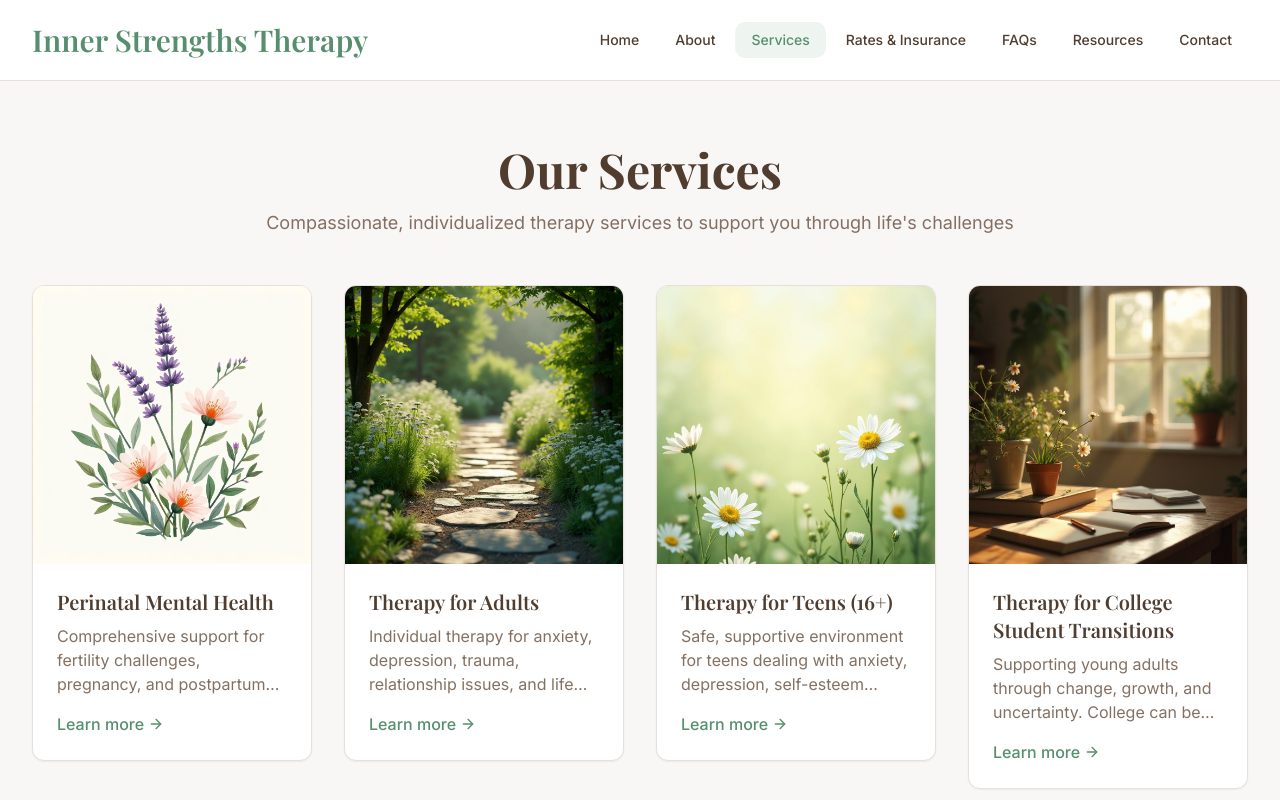
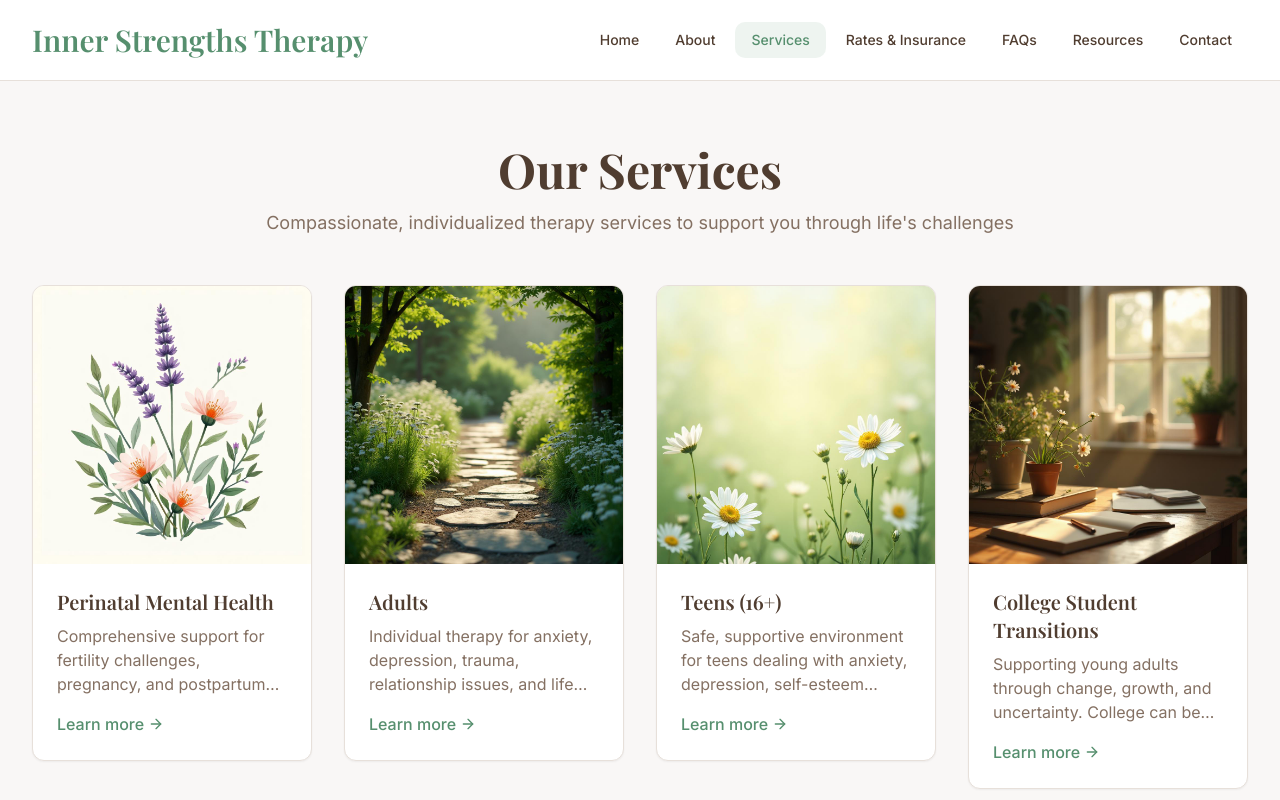
Before and after one commit to aminmag67/innerstrengths-calm-bloom, a React (Vite) app: page /services in a window 1280 px wide. Shown: the top 800 px of the page. Built offline with nearby package versions, Linux system fonts and the light colour scheme; the HTML template or start-up script is replaced by a standard one.

Commit message:
Update card titles on Services page
Remove "Therapy for" prefix from card titles on the Services page to simplify the display.

```diff
--- a/src/pages/Services.tsx
+++ b/src/pages/Services.tsx
@@ -28,21 +28,21 @@ const Services = () => {
           />
 
           <ServiceCard
-            title="Therapy for Adults"
+            title="Adults"
             description="Individual therapy for anxiety, depression, trauma, relationship issues, and life transitions. Build your inner strengths and develop healthier habits."
             image={adultImage}
             link="/services/adult"
           />
 
           <ServiceCard
-            title="Therapy for Teens (16+)"
+            title="Teens (16+)"
             description="Safe, supportive environment for teens dealing with anxiety, depression, self-esteem issues, and the challenges of adolescence."
             image={teenImage}
             link="/services/teen"
           />
 
           <ServiceCard
-            title="Therapy for College Student Transitions"
+            title="College Student Transitions"
             description="Supporting young adults through change, growth, and uncertainty. College can be both exciting and overwhelming — filled with new responsibilities, shifting identities, academic pressures, and changing relationships. We offer therapy for college students navigating transitions such as moving away from home, adjusting to campus life, managing stress and anxiety, exploring identity, or planning for life after graduation. Our goal is to help students build emotional resilience, clarify values, and develop coping strategies to support both their mental health and personal growth during this pivotal time."
             image={collegeImage}
             link="/services/college"
```
